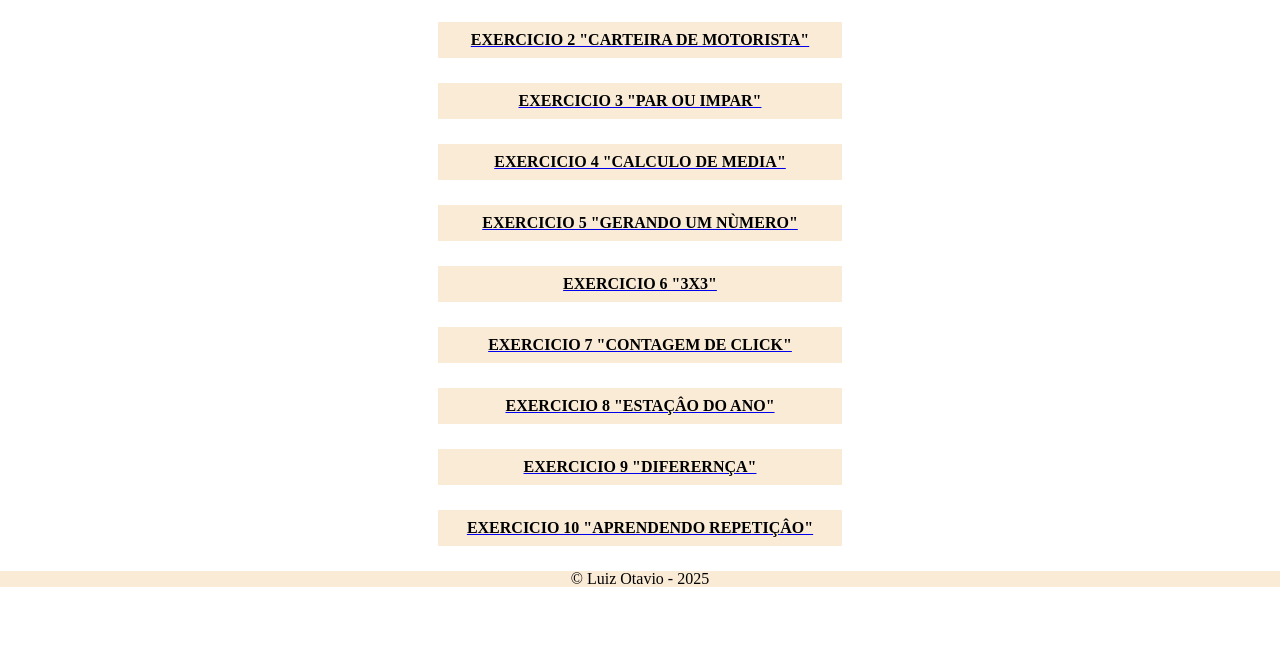
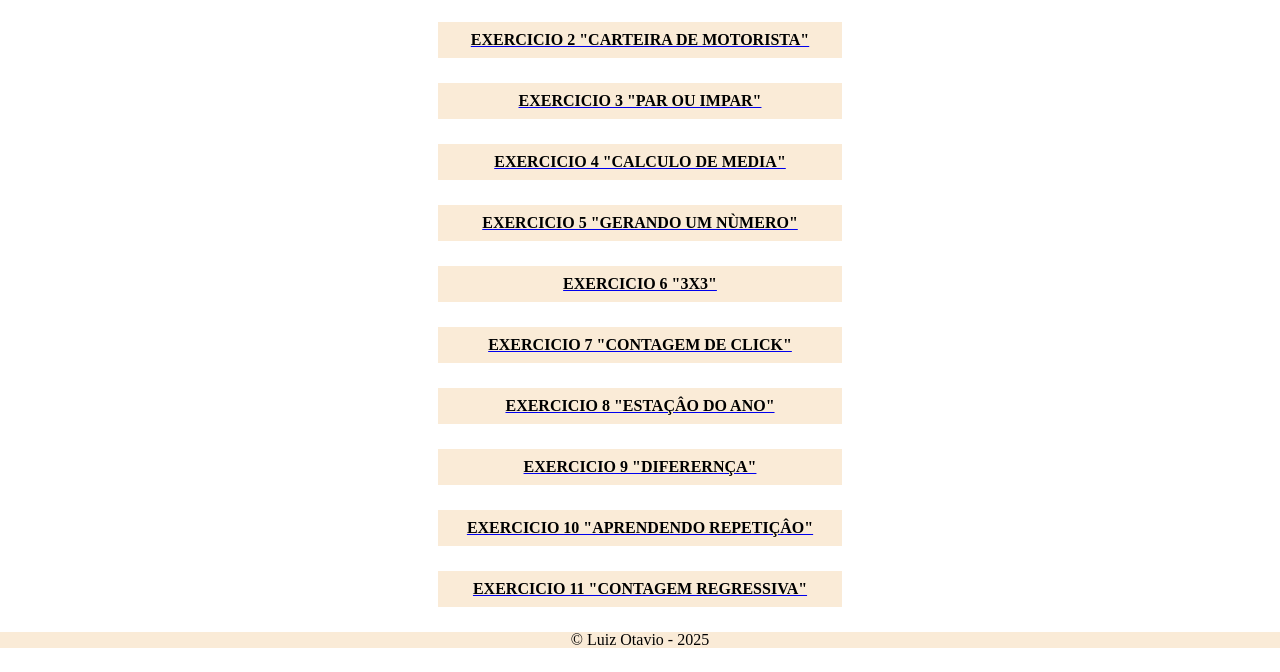
Before and after one commit to luizcastilho2ds/portifolio-luiz-otavio, a plain HTML site: page index.html in a window 1280 px wide. Shown: the part 128-800 px from the top of the page. Drawn offline with Linux system fonts and the light colour scheme.

Commit message:
Add files via upload

```diff
--- a/index.html
+++ b/index.html
@@ -25,6 +25,7 @@
             <a href="exe8/exe8.html"><li>Exercicio 8 "ESTAÇÂO DO ANO"</li></a>
             <a href="exe9/exe9.html"><li>Exercicio 9 "DIFERERNÇA"</li></a>
             <a href="exe10/exe10.html"><li>Exercicio 10 "APRENDENDO REPETIÇÂO"</li></a>
+            <a href="exe11/exe11.html"><li>Exercicio 11 "CONTAGEM REGRESSIVA"</li></a>
 
         </ul>
     </main>
```
